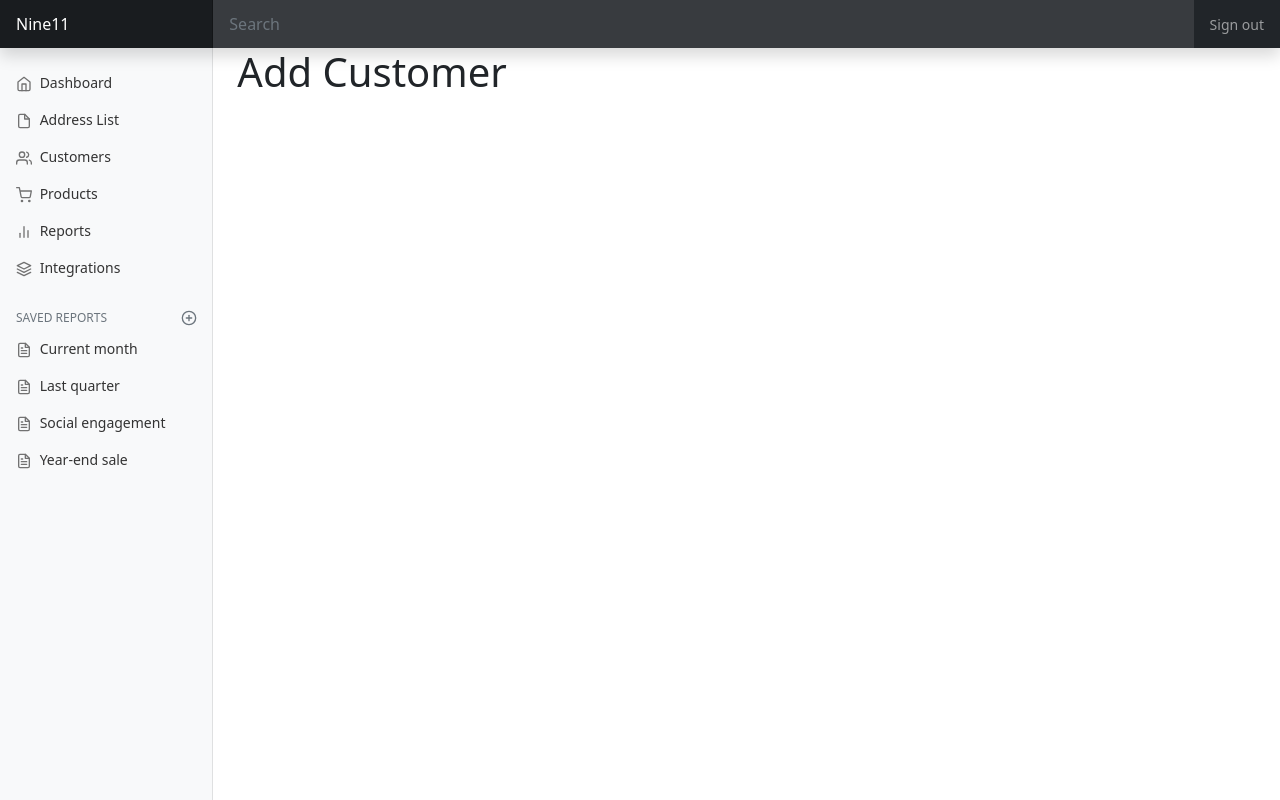
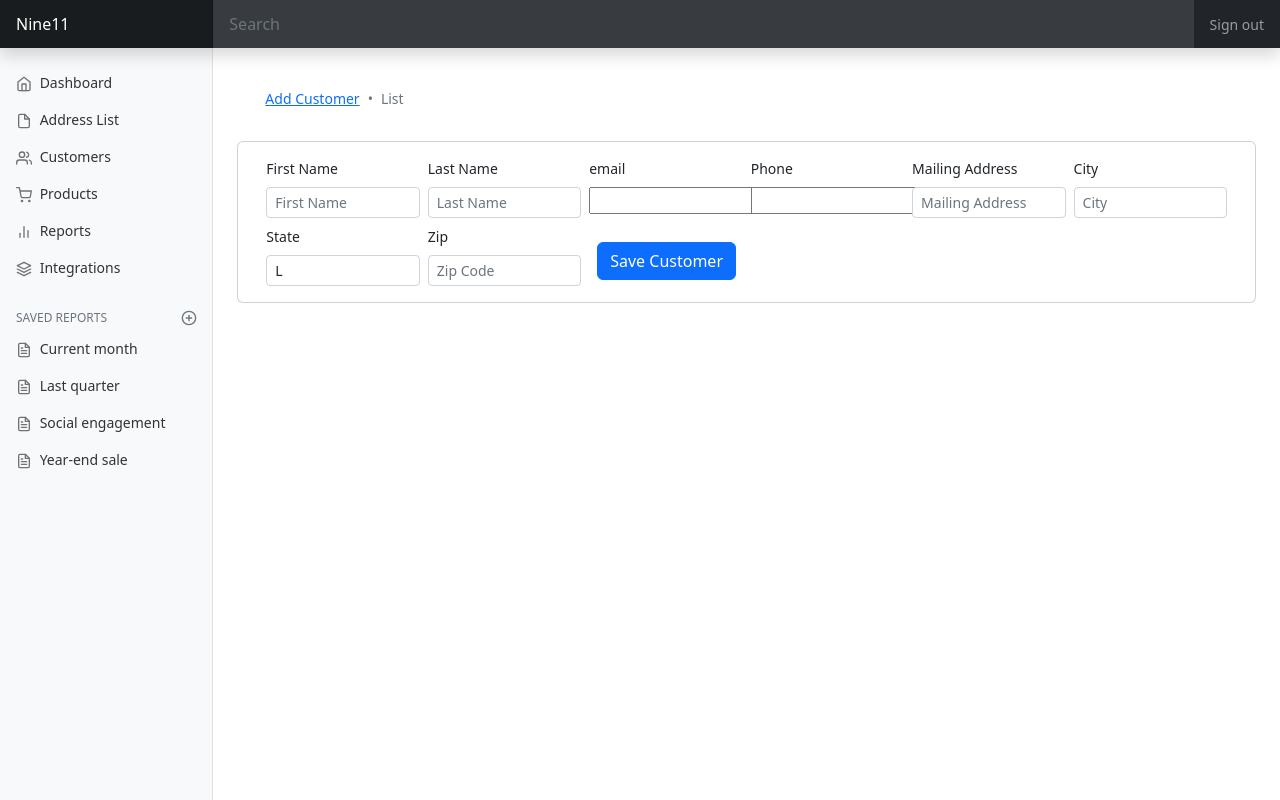
Before and after one commit to princepangaea/nineeleven, a Django app: page /addcustomer in a window 1280 px wide. Run offline with Django 4.2, Linux system fonts and the light colour scheme; some libraries are stand-ins or nearby versions.

Commit message:
adding customer add form

```diff
--- a/customer/forms.py
+++ b/customer/forms.py
@@ -15,4 +15,4 @@
 
     class Meta:
         model = Customer
-        fields = ['first_name','last_name', 'email','phone','mailing_address','mailing_city',' mailing_state','mailing_zip']
+        fields = ['first_name','last_name', 'email','phone','mailing_address','mailing_city','mailing_state','mailing_zip']
--- a/templates/customer/customerform.html
+++ b/templates/customer/customerform.html
@@ -4,6 +4,64 @@
 {% endblock title %}
 
 {% block content %}
-<h1>Add Customer</h1>
+
+<div class="container mt-4">
+    <div class="row">
+        <div class="col-md-10">
+            <nav aria-label="breadcrumb">
+                <ol class="breadcrumb p-3 bg-body-tertiary rounded-3">
+                    <li class="breadcrumb-item"><a href="#">Add Customer</a></li>
+                    <li class="breadcrumb-item active" aria-current="page">List</li>
+                </ol>
+            </nav>
+        </div>
+
+        <div class="card">
+            <div class="card-body">
+                <form action="{% url 'addcustomer' %}" method="post" class="row g-2">
+                {% csrf_token %}
+                    <div class="col-sm-2">
+                        <label for="inputCustomerFirstName" class="form-label">First Name</label>
+                        {{form.first_name}}
+                    </div>
+                    <div class="col-md-2">
+                        <label for="inputCustomerLastName" class="form-label">Last Name</label>
+                        {{ form.last_name }}
+                    </div>
+                    <div class="col-md-2">
+                        <label for="inputCustomerEmail" class="form-label">email</label>
+                        {{ form.email }}
+                    </div>
+                    <div class="col-md-2">
+                        <label for="inputCustomerPhone" class="form-label">Phone</label>
+                        {{ form.phone }}
+                    </div>
+                    <div class="col-md-2">
+                        <label for="inputCustomerMailingAddress" class="form-label">Mailing Address</label>
+                        {{ form.mailing_address }}
+                    </div>
+                    <div class="col-md-2">
+                        <label for="inputCustomerMailingCity" class="form-label">City</label>
+                        {{ form.mailing_city }}
+                    </div>
+                    <div class="col-md-2">
+                        <label for="inputCustomerMailingState" class="form-label">State</label>
+                        {{ form.mailing_state }}
+                    </div>
+                    <div class="col-md-2">
+                        <label for="inputCustomerMailingZip" class="form-label">Zip</label>
+                        {{ form.mailing_zip }}
+                    </div>
+
+                    <div class="col-md-4 g-4">
+                        <button type="submit" class="btn btn-primary">Save Customer</button>
+                    </div>
+                </form>
+            </div>
+        </div>
+
+
+    </div>
+</div>
 
 {% endblock %}
```
